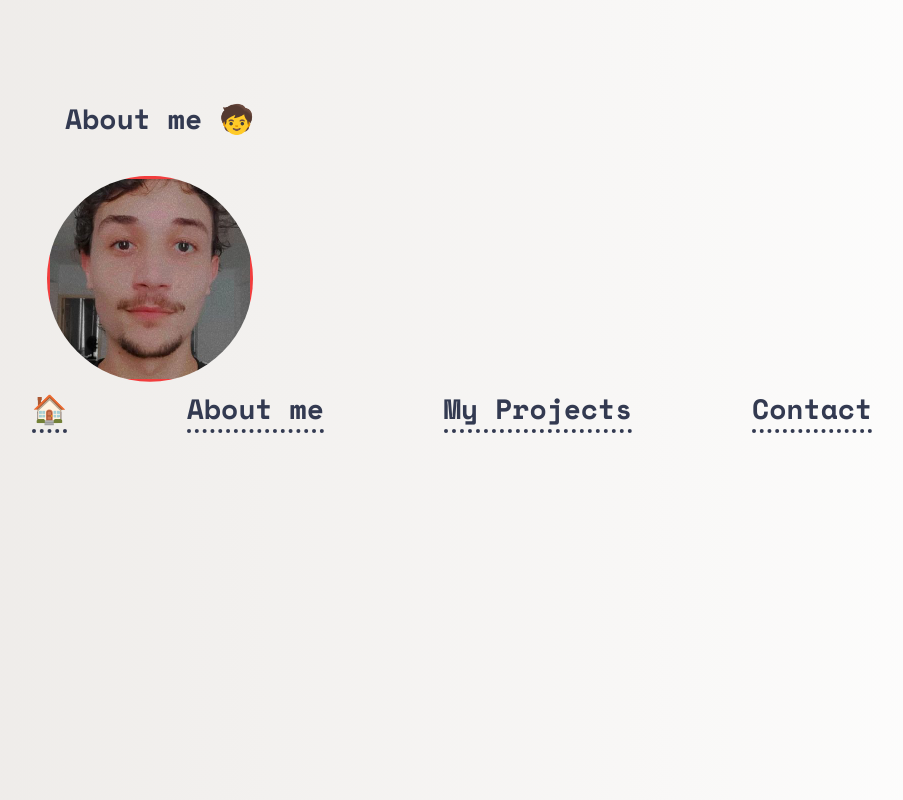
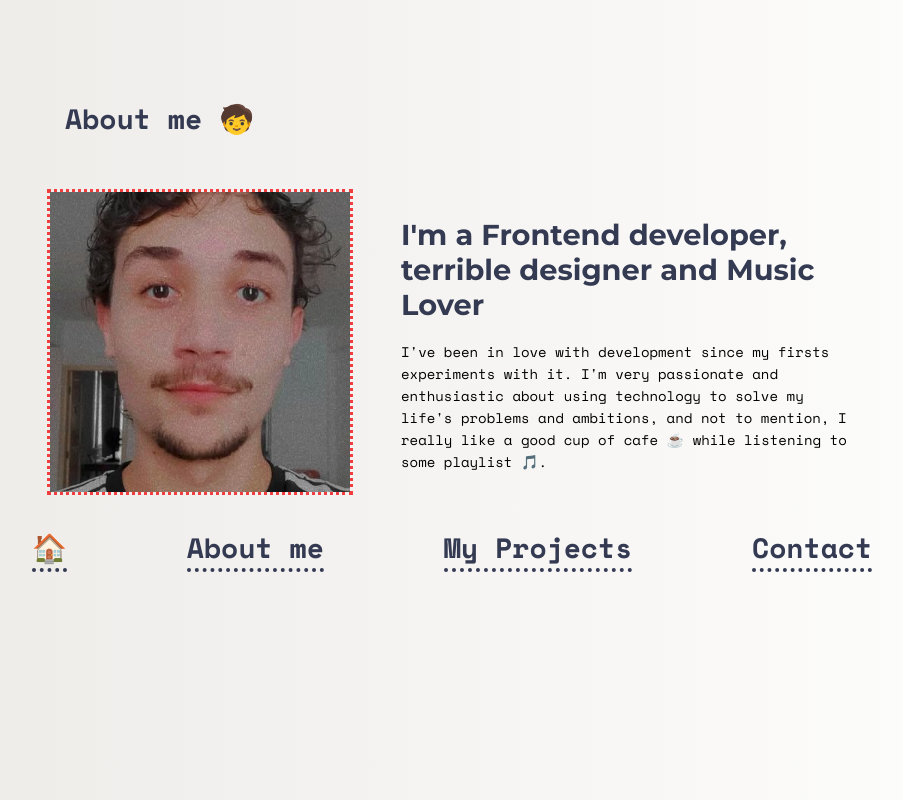
Before and after one commit to moaojarco/moaojarco.github.io, a React (Create React App) app: page /about in a window 1280 px wide. Shown: the whole page, without its empty margins (193-1096 px from the left). Built offline with nearby package versions, Linux system fonts and the light colour scheme.

Commit message:
px to rem

```diff
--- a/src/components/Header.jsx
+++ b/src/components/Header.jsx
@@ -19,7 +19,7 @@ const CentralContainer = styled.div`
 `;
 
 const CentralTitle = styled.h1`
-  font-size: 6.8rem;
+  font-size: 5rem;
   color: #333a51;
 
   font-family: "Montserrat", sans-serif;
@@ -34,11 +34,11 @@ const CentralTitle = styled.h1`
 `;
 
 const CentralSubTitle = styled.h2`
-  font-size: 20px;
+  font-size: 1.25rem;
   color: #424b6c;
 
   font-style: italic;
-  line-height: 10px;
+  line-height: 0.625rem;
 `;
 
 const Highlight = styled.span`
--- a/src/components/Nav.jsx
+++ b/src/components/Nav.jsx
@@ -9,7 +9,7 @@ const NavContainer = styled.div`
 `;
 
 const NavWrapper = styled.div`
-  max-width: 960px;
+  max-width: 60rem;
   margin: 0 auto;
 `;
 
@@ -19,7 +19,7 @@ const NavContent = styled.div`
 `;
 
 const NavTitle = styled.a`
-  font-size: 28px;
+  font-size: 1.75rem;
   color: #333a51;
   border-bottom: 4px dotted #333a51;
 
@@ -33,12 +33,20 @@ const NavTitle = styled.a`
   @media (max-width: 800px) {
     font-size: 18px;
     border-bottom: 2px dotted #333a51;
+
+    &:hover {
+      border-bottom: 2px dotted #f13d3d;
+    }
   }
 `;
 
 const LinkStyled = styled(Link)`
   text-decoration: none;
-  margin-left: 10px;
+  margin-left: 0.625rem;
+
+  @media (max-width: 800px) {
+    margin-left: 1.5rem;
+  }
 `;
 
 const Nav = () => {
--- a/src/pages/Projects.jsx
+++ b/src/pages/Projects.jsx
@@ -3,20 +3,20 @@ import Nav from "../components/Nav";
 
 const ProjectsContainer = styled.div`
   display: grid;
-  gap: 20px;
+  gap: 1.25rem;
   grid-template-columns: repeat(3, 1fr);
-  grid-template-rows: 1fr 100px;
+  grid-template-rows: 1fr 6.25rem;
 `;
 
 const SectionTitle = styled.h1`
-  font-size: 28px;
+  font-size: 1.75rem;
   color: #333a51;
-  padding: 18px;
+  padding: 1.125rem;
 `;
 
 const ProjectsWrapper = styled.div`
-  max-width: 980px;
-  margin: 10px auto;
+  max-width: 61.25;
+  margin: 0.625rem auto;
 `;
 
 const ProjectCard = styled.div`
--- a/src/pages/Sou.jsx
+++ b/src/pages/Sou.jsx
@@ -13,20 +13,55 @@ const AboutContainer = styled.div`
 `;
 
 const AboutWrapper = styled.div`
-  max-width: 800px;
+  max-width: 50rem;
   margin: 0 auto;
 `;
 
 const AboutTitle = styled.h1`
-  font-size: 28px;
+  font-size: 1.75rem;
   color: #333a51;
-  padding: 18px;
+  padding: 1.125rem;
+
+  @media (max-width: 800px) {
+    text-align: center;
+    padding: 0;
+  }
 `;
 
-const AboutPhoto = styled.img`
-  width: 200px;
-  clip-path: circle();
-  border: 3px solid #f13d3d;
+const ProfileContainer = styled.div`
+  display: flex;
+  justify-content: center;
+  align-items: center;
+  margin: 2rem 0;
+
+  @media (max-width: 800px) {
+    flex-direction: column;
+    padding: 0 5em;
+    margin: 0;
+  }
+`;
+
+const ProfilePhoto = styled.img`
+  width: 100%;
+  height: 0.875;
+  max-width: 18.75rem;
+  border: 3px dotted #f13d3d;
+  margin-right: 3rem;
+
+  @media (max-width: 800px) {
+    width: 70%;
+  }
+`;
+
+const ProfileTitle = styled.h1`
+  font-size: 1.8rem;
+  color: #333a51;
+  font-family: "Montserrat", sans-serif;
+`;
+
+const ProfileText = styled.p`
+  font-size: 0.875rem;
+  line-height: 1.375rem;
 `;
 
 const Sou = () => {
@@ -35,7 +70,21 @@ const Sou = () => {
       <AboutContainer>
         <AboutWrapper>
           <AboutTitle>About me 🧒</AboutTitle>
-          <AboutPhoto src="./assets/jon.jpg" />
+          <ProfileContainer>
+            <ProfilePhoto src="./assets/jon.jpg" />
+            <div>
+              <ProfileTitle>
+                I'm a Frontend developer, terrible designer and Music Lover
+              </ProfileTitle>
+              <ProfileText>
+                I've been in love with development since my firsts experiments
+                with it. I'm very passionate and enthusiastic about using
+                technology to solve my life's problems and ambitions, and not to
+                mention, I really like a good cup of cafe ☕ while listening to
+                some playlist 🎵.
+              </ProfileText>
+            </div>
+          </ProfileContainer>
         </AboutWrapper>
         <Nav />
       </AboutContainer>
```
